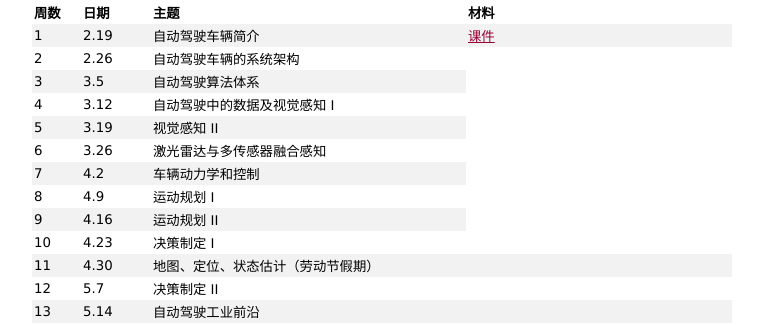
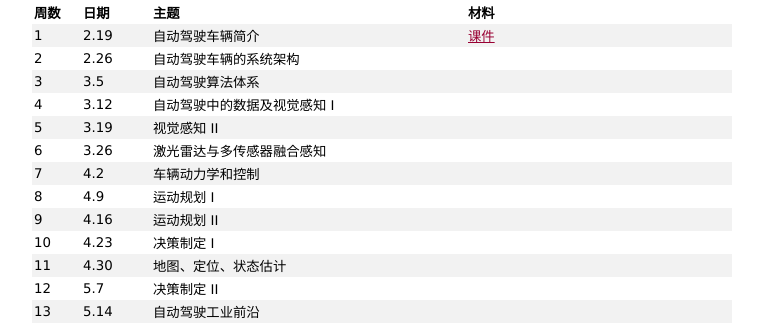
Before and after one commit to RoboticSJTU/CS7355, a plain HTML site: page index.html in a window 1280 px wide. Shown: the part 817-1143 px from the top of the page, without its empty margins (258-1021 px from the left). Drawn offline with Linux system fonts and the light colour scheme.

Commit message:
Update index.html

```diff
--- a/index.html
+++ b/index.html
@@ -196,6 +196,7 @@
                         <td>3</td>
                         <td>3.5</td>
                         <td>自动驾驶算法体系</td>
+                        <td></td>
                     </tr>
                     <tr>
                         <td>4</td>
@@ -206,6 +207,7 @@
                         <td>5</td>
                         <td>3.19</td>
                         <td>视觉感知 II</td>
+                        <td></td>
                     </tr>
                     <tr>
                         <td>6</td>
@@ -216,6 +218,7 @@
                         <td>7</td>
                         <td>4.2</td>
                         <td>车辆动力学和控制</td>
+                        <td></td>
                     </tr>
                     <tr>
                         <td>8</td>
@@ -226,6 +229,7 @@
                         <td>9</td>
                         <td>4.16</td>
                         <td>运动规划 II</td>
+                        <td></td>
                     </tr>
                     <tr>
                         <td>10</td>
@@ -235,7 +239,7 @@
                     <tr>
                         <td>11</td>
                         <td>4.30</td>
-                        <td>地图、定位、状态估计（劳动节假期）</td>
+                        <td>地图、定位、状态估计</td>
                         <td></td>
                     </tr>
                     <tr>
```
